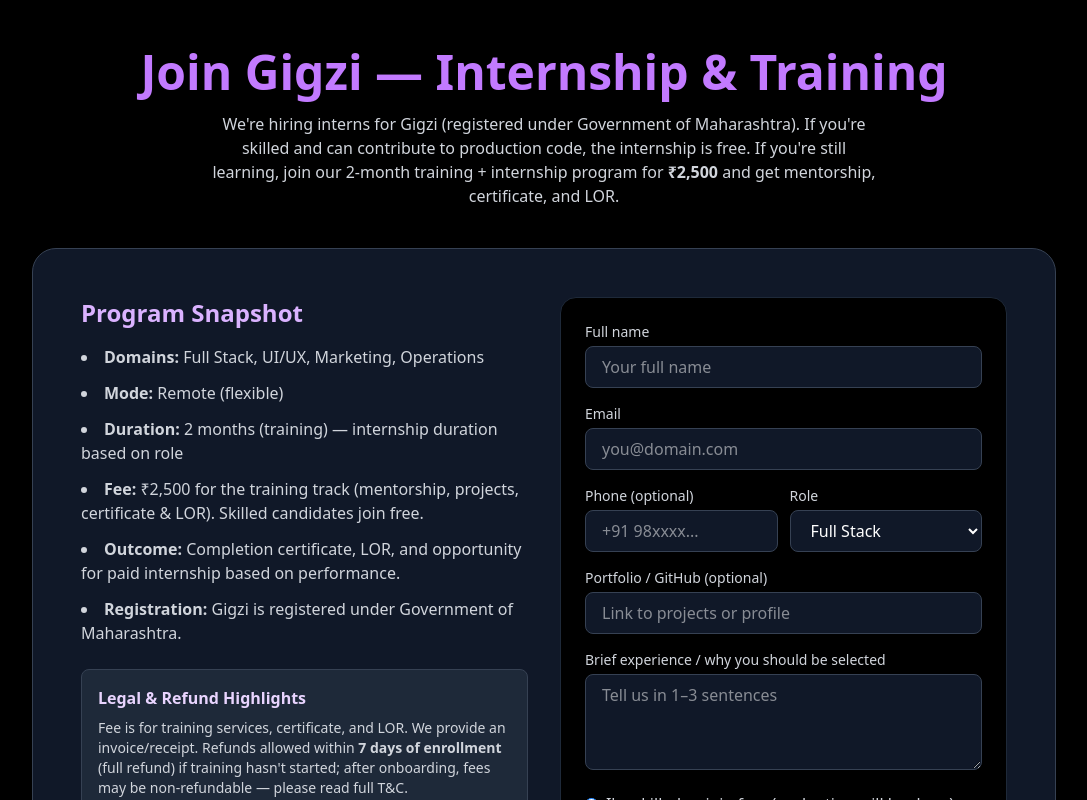
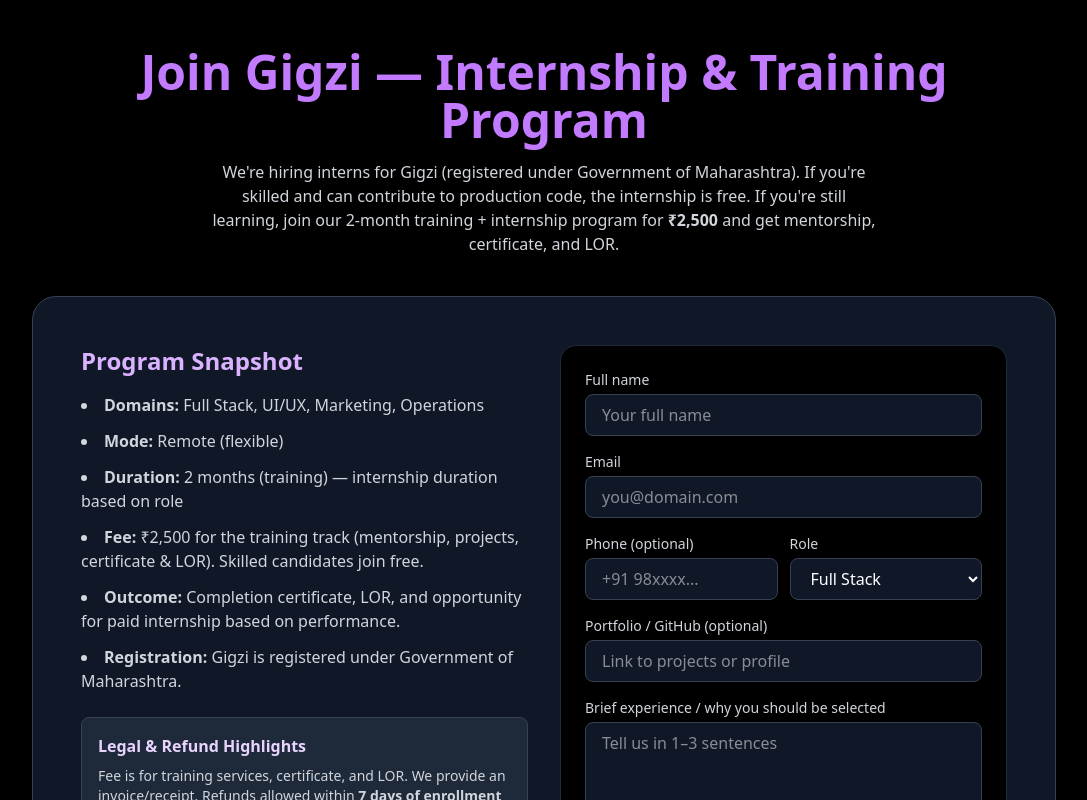
Before and after one commit to Gigzii4/gigzi_landing, a React (Vite) app: page /applyIntern in a window 1280 px wide. Shown: the top 800 px of the page, without its empty margins (96-1183 px from the left). Built offline with nearby package versions, Linux system fonts and the light colour scheme.

Commit message:
headline changes

```diff
--- a/src/components/InternshipPage.jsx
+++ b/src/components/InternshipPage.jsx
@@ -65,7 +65,7 @@
     <div className="min-h-screen bg-black text-white font-sans py-12 px-4">
       <div className="max-w-5xl mx-auto">
         <header className="text-center mb-10">
-          <h1 className="text-4xl md:text-5xl font-extrabold text-purple-400">Join Gigzi — Internship & Training</h1>
+          <h1 className="text-4xl md:text-5xl font-extrabold text-purple-400">Join Gigzi — Internship & Training Program</h1>
           <p className="mt-4 text-gray-300 max-w-2xl mx-auto">
             We're hiring interns for Gigzi (registered under Government of Maharashtra). If you're skilled and can contribute to production code, the internship is free. If you're still learning, join our 2-month training + internship program for <strong>₹2,500</strong> and get mentorship, certificate, and LOR.
           </p>
```
